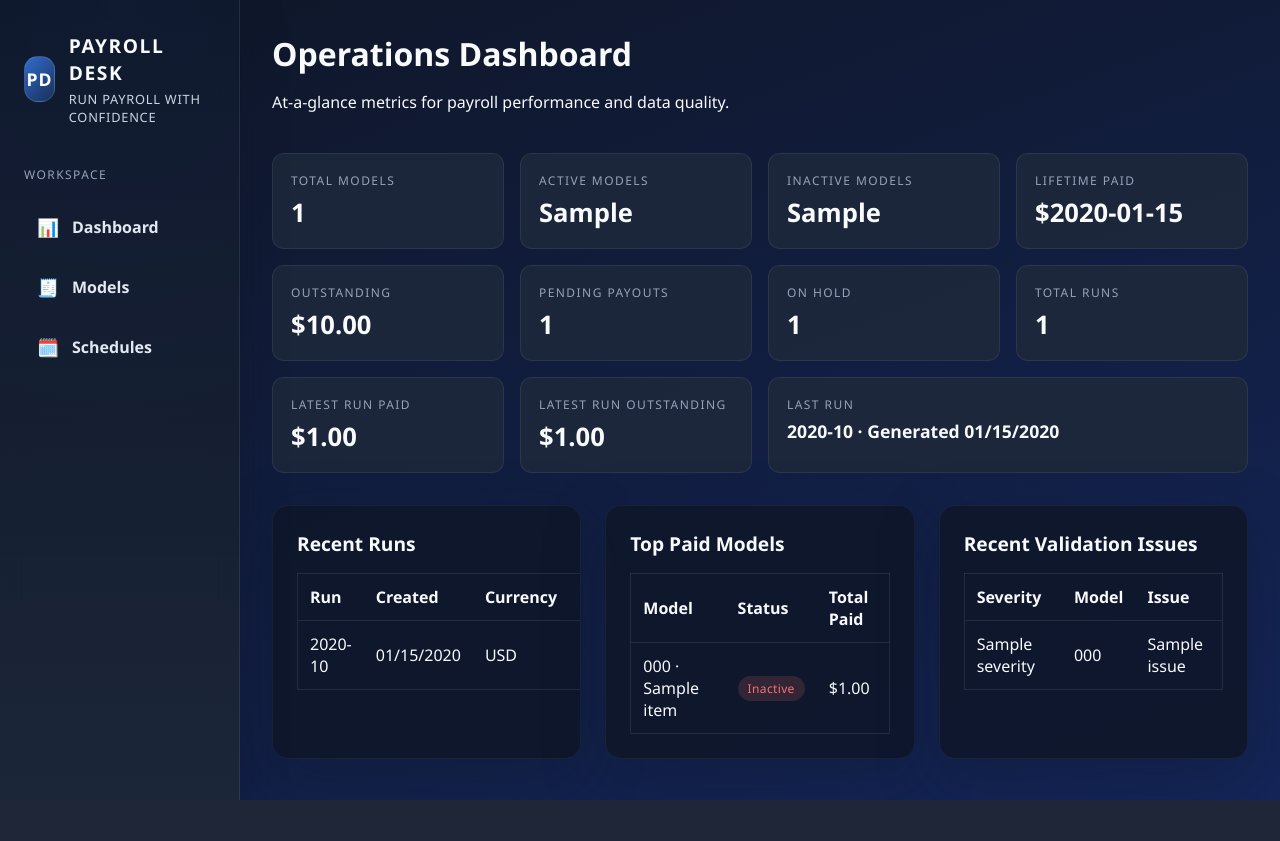
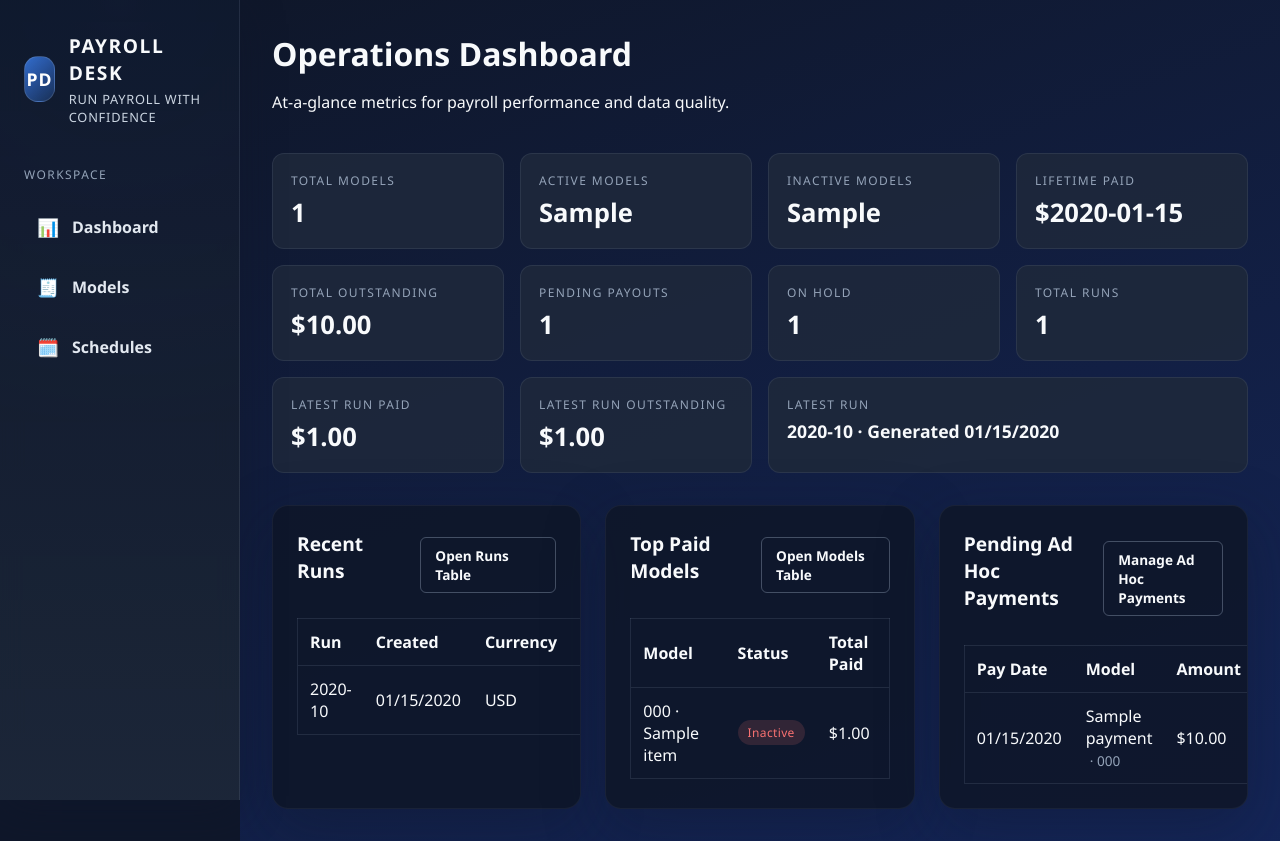
Before and after one commit to Axidify/PayrollSystem, a FastAPI app: template app/templates/dashboard/index.html in a window 1280 px wide. Before the commit the page ends 800 px from the top, so only its background shows below. Run offline with FastAPI, Linux system fonts and the light colour scheme; the template is opened without the code that fills it: most values are stand-ins (such as "Sample title", 1, 10 or a date in 2020).

Commit message:
chore(dashboard): replace validation card with pending ad hoc payments and add css

```diff
--- a/app/static/css/styles.css
+++ b/app/static/css/styles.css
@@ -319,6 +319,11 @@ section {
     font-size: 0.95rem;
 }
 
+.button.button--compact {
+    padding: 8px 14px;
+    font-size: 0.85rem;
+}
+
 @media (max-width: 640px) {
     .button {
         width: 100%;
@@ -1079,6 +1084,12 @@ section {
 
 .data-table tbody tr:hover {
     background: rgba(37, 99, 235, 0.08);
+}
+
+.table-subtle {
+    color: #94a3b8;
+    font-size: 0.85em;
+    margin-left: 4px;
 }
 
 .tag {
--- a/app/templates/dashboard/index.html
+++ b/app/templates/dashboard/index.html
@@ -9,6 +9,15 @@
 </section>
 
 <section class="metrics">
+    {% if summary.latest_run_is_current_month %}
+        {% set run_paid_title = 'Current Month Paid' %}
+        {% set run_outstanding_title = 'Current Month Outstanding' %}
+        {% set run_detail_title = 'Current Month Run' %}
+    {% else %}
+        {% set run_paid_title = 'Latest Run Paid' %}
+        {% set run_outstanding_title = 'Latest Run Outstanding' %}
+        {% set run_detail_title = 'Latest Run' %}
+    {% endif %}
     <div class="metric">
         <div class="metric-title">Total Models</div>
         <div class="metric-value">{{ summary.total_models }}</div>
@@ -26,7 +35,7 @@
     <div class="metric-value">${{ summary.lifetime_paid|money }}</div>
     </div>
     <div class="metric">
-        <div class="metric-title">Outstanding</div>
+        <div class="metric-title">Total Outstanding</div>
     <div class="metric-value">${{ summary.outstanding_total|money }}</div>
     </div>
     <div class="metric">
@@ -42,16 +51,16 @@
         <div class="metric-value">{{ summary.total_runs }}</div>
     </div>
     <div class="metric">
-        <div class="metric-title">Latest Run Paid</div>
-    <div class="metric-value">${{ summary.latest_run_paid|money }}</div>
+        <div class="metric-title">{{ run_paid_title }}</div>
+        <div class="metric-value">${{ summary.latest_run_paid|money }}</div>
     </div>
     <div class="metric">
-        <div class="metric-title">Latest Run Outstanding</div>
-    <div class="metric-value">${{ summary.latest_run_unpaid|money }}</div>
+        <div class="metric-title">{{ run_outstanding_title }}</div>
+        <div class="metric-value">${{ summary.latest_run_unpaid|money }}</div>
     </div>
     {% if summary.latest_run %}
     <div class="metric" style="grid-column: span 2;">
-        <div class="metric-title">Last Run</div>
+        <div class="metric-title">{{ run_detail_title }}</div>
         <div class="metric-value" style="font-size: 1.1rem;">
             {{ summary.latest_run.target_year }}-{{ '%02d'|format(summary.latest_run.target_month) }} ·
             Generated {{ summary.latest_run.created_at.strftime('%m/%d/%Y') }}
@@ -62,7 +71,10 @@
 
 <section class="card-grid columns-3" style="margin-top: 32px;">
     <div class="card">
-        <h2>Recent Runs</h2>
+        <div class="card-heading">
+            <h2>Recent Runs</h2>
+            <a class="button secondary button--compact" href="/schedules">Open Runs Table</a>
+        </div>
         <table class="data-table">
             <thead>
                 <tr>
@@ -92,7 +104,10 @@
     </div>
 
     <div class="card">
-        <h2>Top Paid Models</h2>
+        <div class="card-heading">
+            <h2>Top Paid Models</h2>
+            <a class="button secondary button--compact" href="/models">Open Models Table</a>
+        </div>
         <table class="data-table">
             <thead>
                 <tr>
@@ -124,25 +139,39 @@
     </div>
 
     <div class="card">
-        <h2>Recent Validation Issues</h2>
+        <div class="card-heading">
+            <h2>Pending Ad Hoc Payments</h2>
+            <a class="button secondary button--compact" href="/schedules">Manage Ad Hoc Payments</a>
+        </div>
         <table class="data-table">
             <thead>
                 <tr>
-                    <th>Severity</th>
+                    <th>Pay Date</th>
                     <th>Model</th>
-                    <th>Issue</th>
+                    <th>Amount</th>
+                    <th>Status</th>
                 </tr>
             </thead>
             <tbody>
-                {% for issue in validation_issues %}
+                {% for payment in pending_adhoc_payments %}
                 <tr>
-                    <td>{{ issue.severity }}</td>
-                    <td>{{ issue.model_code or '—' }}</td>
-                    <td>{{ issue.issue }}</td>
+                    <td>{{ payment.pay_date.strftime('%m/%d/%Y') }}</td>
+                    <td>
+                        {% if payment.model_name %}
+                            {{ payment.model_name }}
+                            {% if payment.model_code %}
+                                <span class="table-subtle">· {{ payment.model_code }}</span>
+                            {% endif %}
+                        {% else %}
+                            {{ payment.model_code or '—' }}
+                        {% endif %}
+                    </td>
+                    <td>${{ payment.amount|money }}</td>
+                    <td>{{ payment.status|replace('_', ' ')|title }}</td>
                 </tr>
                 {% else %}
                 <tr>
-                    <td class="empty-state" colspan="3">No validation issues logged.</td>
+                    <td class="empty-state" colspan="4">No pending ad hoc payments.</td>
                 </tr>
                 {% endfor %}
             </tbody>
```
Also changed, not shown: app/crud.py (+33 -4 lines), app/routers/dashboard.py (+10 -7 lines).
